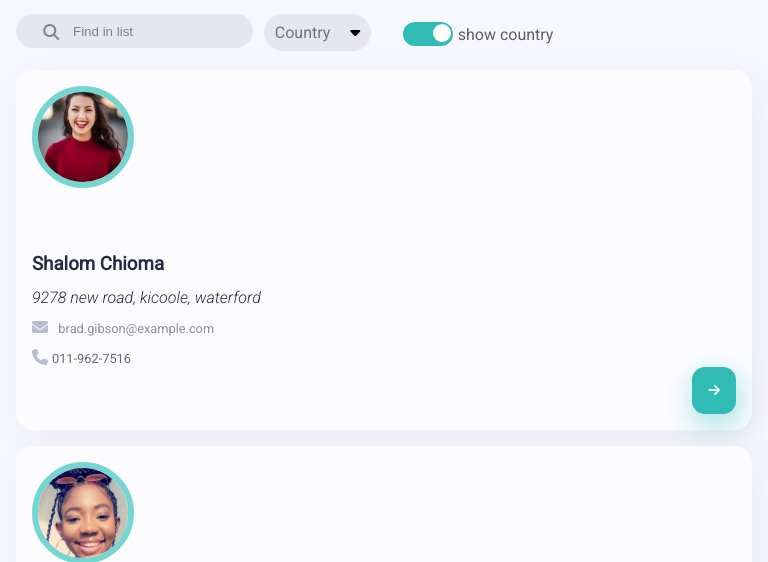
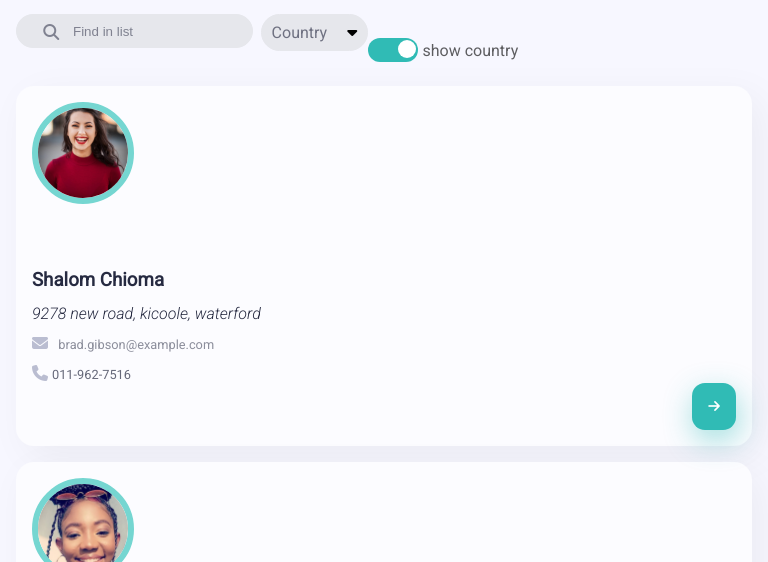
Before and after one commit to emmanuelnkechi/decagon-users-dashboard, a plain HTML site: page index.html in a window 768 px wide. Shown: the part 538-1100 px from the top of the page. Drawn offline with Linux system fonts and the light colour scheme.

Commit message:
responsiveness

```diff
--- a/main.css
+++ b/main.css
@@ -512,8 +512,8 @@ span.download-text {
 
 @media only screen and (min-width: 768px) and (max-width: 1024px) {
     .third-form-item{
-        margin-top: 0 !important;
-        margin-left: 2rem;
+        margin-top: 1rem !important;
+        margin-left: 0rem;
     }
     div.first-item {
         display: flex;
@@ -521,6 +521,9 @@ span.download-text {
         align-items: center;
         justify-content: start;
         flex-basis: 50%;
+    }
+    .second-form-item{
+        margin-left: 0.5rem !important;
     }
 }
 @media only screen and (min-width:769px){
```
